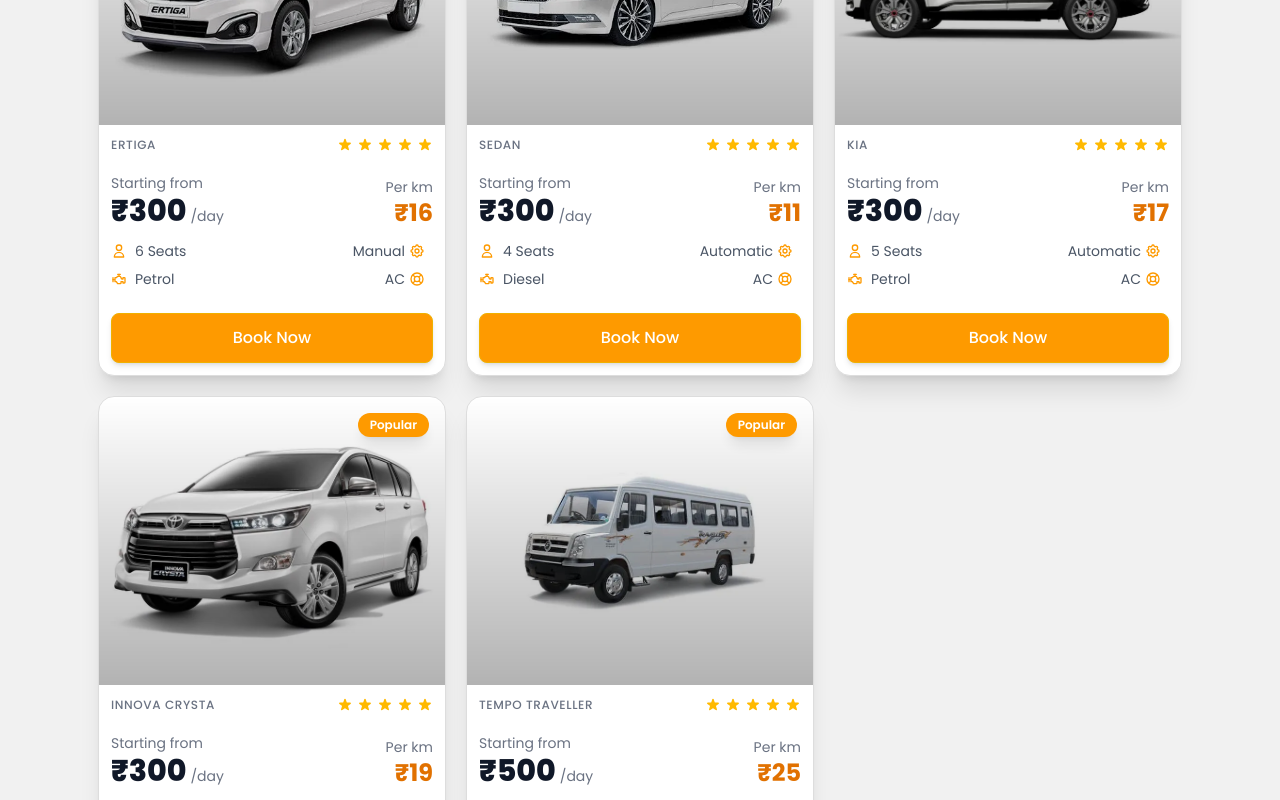
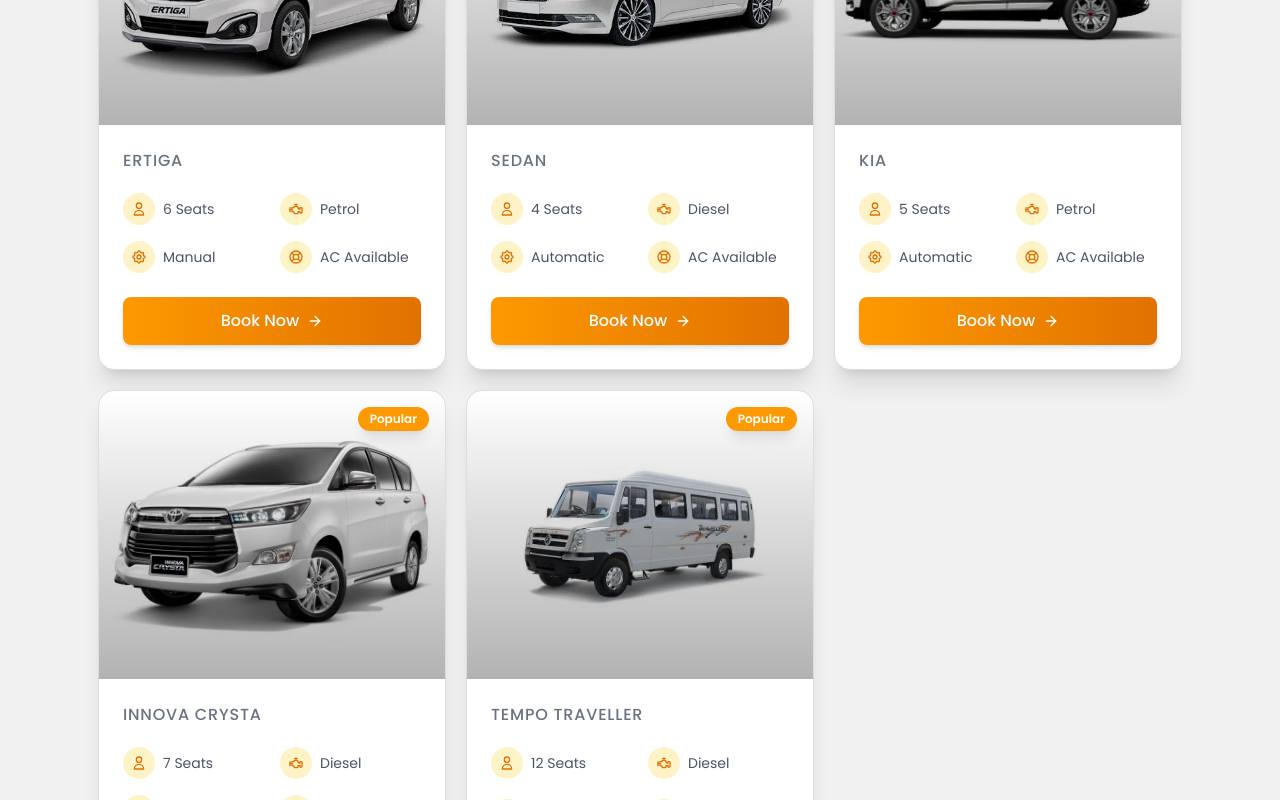
Before and after one commit to riteshgharti333/project_8, a React (Vite) app: page /rental-service/car-rental-service-in-jaipur in a window 1280 px wide. Shown: the part 2120-2920 px from the top of the page. Built offline with nearby package versions, Linux system fonts and the light colour scheme.

Commit message:
fix car card

```diff
--- a/src/components/RentalFees/RentalFees.jsx
+++ b/src/components/RentalFees/RentalFees.jsx
@@ -1,6 +1,7 @@
 import { motion } from "framer-motion";
 import { taxies } from "../../assets/data";
 import { TbEngine } from "react-icons/tb";
+import { FiArrowRight } from "react-icons/fi";
 const StarIcon = ({ className }) => (
   <svg className={className} fill="currentColor" viewBox="0 0 20 20">
     <path d="M9.049 2.927c.3-.921 1.603-.921 1.902 0l1.07 3.292a1 1 0 00.95.69h3.462c.969 0 1.371 1.24.588 1.81l-2.8 2.034a1 1 0 00-.364 1.118l1.07 3.292c.3.921-.755 1.688-1.54 1.118l-2.8-2.034a1 1 0 00-1.175 0l-2.8 2.034c-.784.57-1.838-.197-1.539-1.118l1.07-3.292a1 1 0 00-.364-1.118L2.98 8.72c-.783-.57-.38-1.81.588-1.81h3.461a1 1 0 00.951-.69l1.07-3.292z" />
@@ -118,7 +119,7 @@
       className="group relative"
     >
       {/* Premium Card Container */}
-            <div className="bg-white  rounded-2xl shadow-xl hover:shadow-2xl transition-all duration-500 h-full flex flex-col overflow-hidden border border-[#ddd]">
+      <div className="bg-white rounded-2xl shadow-xl hover:shadow-2xl transition-all duration-500 h-full flex flex-col overflow-hidden border border-[#ddd]">
         {/* Image with parallax effect container */}
         <motion.div
           className="h-72 overflow-hidden relative"
@@ -147,71 +148,52 @@
         </motion.div>
 
         {/* Content area */}
-              <div className="p-3 flex-grow flex flex-col">
-                {/* Vehicle type */}
-                <div className="flex justify-between items-start mb-1">
-                  <span className="text-gray-500 uppercase text-xs tracking-wider font-medium">
+        <div className="p-6 flex-grow flex flex-col">
+          {/* Vehicle type and name */}
+          <div className="mb-4">
+            <span className=" text-gray-500 uppercase text-1xl tracking-wider font-medium">
               {item.vehicle}
             </span>
-                  <div className="flex space-x-1">
-                    {[...Array(5)].map((_, i) => (
-                      <StarIcon key={i} className="h-4 w-4 text-amber-400" />
-                    ))}
+            <h3 className="text-xl font-bold text-gray-900 mt-1">
+              {item.title}
+            </h3>
+          </div>
+
+          {/* Features list - enhanced layout */}
+          <div className="grid grid-cols-2 gap-4 text-sm text-gray-600 mb-6">
+            <div className="flex items-center space-x-2">
+              <div className="bg-amber-100 p-2 rounded-full">
+                <UserIcon className="h-4 w-4 text-amber-600" />
+              </div>
+              <span>{item.seats} Seats</span>
+            </div>
+            <div className="flex items-center space-x-2">
+              <div className="bg-amber-100 p-2 rounded-full">
+                <TbEngine className="h-4 w-4 text-amber-600" />
+              </div>
+              <span>{item.fuelType}</span>
+            </div>
+            <div className="flex items-center space-x-2">
+              <div className="bg-amber-100 p-2 rounded-full">
+                <CogIcon className="h-4 w-4 text-amber-600" />
+              </div>
+              <span>{item.transmission}</span>
+            </div>
+            <div className="flex items-center space-x-2">
+              <div className="bg-amber-100 p-2 rounded-full">
+                <AirConditionerIcon className="h-4 w-4 text-amber-600" />
+              </div>
+              <span>AC {item.ac ? "Available" : "Not Available"}</span>
             </div>
           </div>
 
-                {/* Vehicle name */}
-                <h3 className="text-xl font-bold text-gray-900 mb-4">
-                  {item.title}
-                </h3>
-
-                {/* Pricing section */}
-                <div className="mt-auto">
-                  <div className="flex items-end justify-between mb-3">
-                    <div>
-                      <p className="text-sm text-gray-500">Starting from</p>
-                      <div className="flex items-baseline">
-                        <span className="text-3xl font-extrabold text-gray-900">
-                          ₹{item.charges}
+          {/* CTA Button - enhanced design */}
+          <button className="w-full bg-gradient-to-r from-amber-500 to-amber-600 text-white font-medium py-3 px-4 rounded-lg transition-all duration-300 shadow-md hover:shadow-lg hover:from-amber-600 hover:to-amber-700 group-hover:scale-[1.02] mt-auto">
+            <span className="flex items-center justify-center">
+              Book Now
+              <FiArrowRight className="ml-2 transition-transform duration-300 group-hover:translate-x-1" />
             </span>
-                        <span className="ml-1 text-sm text-gray-500">/day</span>
-                      </div>
-                    </div>
-                    <div className="text-right">
-                      <p className="text-sm text-gray-500">Per km</p>
-                      <div className="flex items-baseline justify-end">
-                        <span className="text-2xl font-bold text-amber-600">
-                          ₹{item.rate}
-                        </span>
-                      </div>
-                    </div>
-                  </div>
-
-                  {/* Features list */}
-                  <div className="grid grid-cols-2 gap-2 text-sm text-gray-600 mb-6">
-                    <div className="flex items-center">
-                      <UserIcon className="h-4 w-4 mr-2 text-amber-500" />
-                      <span>{item.seats} Seats</span>
-                    </div>
-                    <div className="flex items-center justify-end gap-1">
-                      <span>{item.transmission}</span>
-                      <CogIcon className="h-4 w-4 mr-2 text-amber-500" />
-                    </div>
-                    <div className="flex items-center">
-                      <TbEngine className="h-4 w-4 mr-2 text-amber-500" />
-                      <span>{item.fuelType}</span>
-                    </div>
-                    <div className="flex items-center justify-end gap-1">
-                      <span>AC</span>
-                      <AirConditionerIcon className="h-4 w-4 mr-2 text-amber-500" />
-                    </div>
-                  </div>
-
-                  {/* CTA Butt1on */}
-                  <button className="w-full bg-amber-500  cursor-pointer  text-white font-medium py-3 px-4 rounded-lg transition-colors duration-300 shadow-md hover:shadow-lg hover:bg-white border border-yellow-500 hover:text-yellow-500">
-                    Book Now
           </button>
-                </div>
         </div>
       </div>
     </motion.div>
```
Lines whose indentation alone changed are shown as unchanged.
